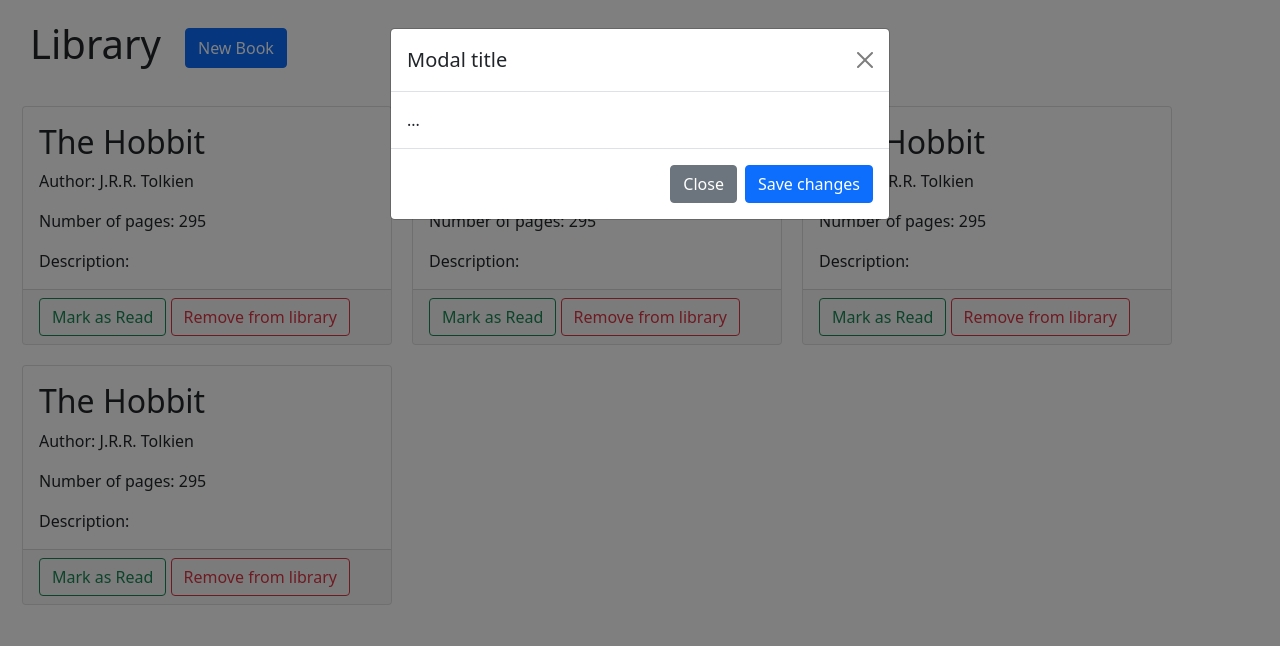
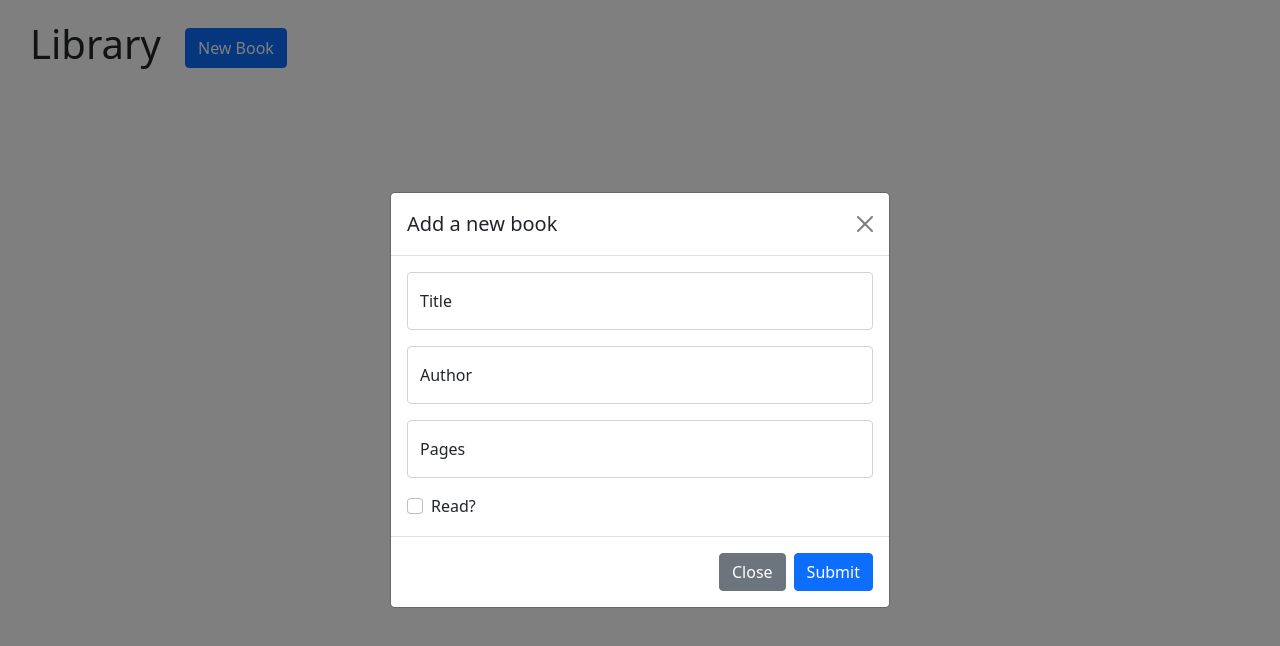
Before and after one commit to jonathanlu31/JS_projects, a plain HTML site: page library_TOP/index.html in a window 1280 px wide. Both pictures are taken after a click on the button "New Book". Drawn offline with nearby package versions, Linux system fonts and the light colour scheme.

Commit message:
Added modal to accept new book entries

```diff
--- a/library_TOP/index.html
+++ b/library_TOP/index.html
@@ -14,18 +14,37 @@
         <button type='button' class="btn btn-primary" id='add-btn' data-bs-toggle='modal' data-bs-target="#bookModal">New Book</button>
 
         <div class="modal fade" id="bookModal" tabindex="-1" aria-labelledby="newBookModalLabel" aria-hidden="true">
-            <div class="modal-dialog">
+            <div class="modal-dialog modal-dialog-centered">
               <div class="modal-content">
                 <div class="modal-header">
-                  <h5 class="modal-title" id="newBookModalLabel">Modal title</h5>
+                  <h5 class="modal-title" id="newBookModalLabel">Add a new book</h5>
                   <button type="button" class="btn-close" data-bs-dismiss="modal" aria-label="Close"></button>
                 </div>
                 <div class="modal-body">
-                  ...
+                  <form action="">
+                    <div class="form-floating mb-3">
+                        <input type="text" class="form-control" id="floatingTitle" placeholder="title" required>
+                        <label for="floatingTitle">Title</label>
+                      </div>
+                      <div class="form-floating mb-3">
+                        <input type="text" class="form-control" id="floatingAuthor" placeholder='author'>
+                        <label for="floatingAuthor">Author</label>
+                      </div>
+                      <div class="form-floating mb-3">
+                        <input type="number" class="form-control" id="floatingPages" placeholder='100' min='0'>
+                        <label for="floatingPages">Pages</label>
+                      </div>
+                      <div class="form-check">
+                        <input class="form-check-input" type="checkbox" value="true" id="readCheck">
+                        <label class="form-check-label" for="readCheck">
+                          Read?
+                        </label>
+                      </div>
+                  </form>
                 </div>
                 <div class="modal-footer">
                   <button type="button" class="btn btn-secondary" data-bs-dismiss="modal">Close</button>
-                  <button type="button" class="btn btn-primary">Save changes</button>
+                  <button type="submit" class="btn btn-primary" id='modal-submit' data-bs-dismiss='modal'>Submit</button>
                 </div>
               </div>
             </div>
@@ -33,56 +52,9 @@
     </header>
     <section id="cards">
         <div class="container-fluid flex-container">
-            <div class="card">
-                <div class="card-body">
-                    <h2 class="card-title">The Hobbit</h2>
-                    <p class='card-text'>Author: J.R.R. Tolkien</p>
-                    <p class='card-text'>Number of pages: 295</p>
-                    <p class='card-text'>Description: </p> <!-- overflow for description -->
-                </div>
-                <div class="card-footer">
-                    <button class="btn btn-outline-success">Mark as Read</button>
-                    <button class="btn btn-outline-danger">Remove from library</button>
-                </div>
-            </div>
-            <div class="card">
-                <div class="card-body">
-                    <h2 class="card-title">The Hobbit</h2>
-                    <p class='card-text'>Author: J.R.R. Tolkien</p>
-                    <p class='card-text'>Number of pages: 295</p>
-                    <p class='card-text'>Description: </p> <!-- overflow for description -->
-                </div>
-                <div class="card-footer">
-                    <button class="btn btn-outline-success">Mark as Read</button>
-                    <button class="btn btn-outline-danger">Remove from library</button>
-                </div>
-            </div>
-            <div class="card">
-                <div class="card-body">
-                    <h2 class="card-title">The Hobbit</h2>
-                    <p class='card-text'>Author: J.R.R. Tolkien</p>
-                    <p class='card-text'>Number of pages: 295</p>
-                    <p class='card-text'>Description: </p> <!-- overflow for description -->
-                </div>
-                <div class="card-footer">
-                    <button class="btn btn-outline-success">Mark as Read</button>
-                    <button class="btn btn-outline-danger">Remove from library</button>
-                </div>
-            </div>
-            <div class="card">
-                <div class="card-body">
-                    <h2 class="card-title">The Hobbit</h2>
-                    <p class='card-text'>Author: J.R.R. Tolkien</p>
-                    <p class='card-text'>Number of pages: 295</p>
-                    <p class='card-text'>Description: </p> <!-- overflow for description -->
-                </div>
-                <div class="card-footer">
-                    <button class="btn btn-outline-success">Mark as Read</button>
-                    <button class="btn btn-outline-danger">Remove from library</button>
-                </div>
-            </div>
         </div>
     </section>
 <script src="https://cdn.jsdelivr.net/npm/bootstrap@5.0.1/dist/js/bootstrap.bundle.min.js" integrity="sha384-gtEjrD/SeCtmISkJkNUaaKMoLD0//ElJ19smozuHV6z3Iehds+3Ulb9Bn9Plx0x4" crossorigin="anonymous"></script>
+<script src="script.js"></script>
 </body>
 </html>
```
